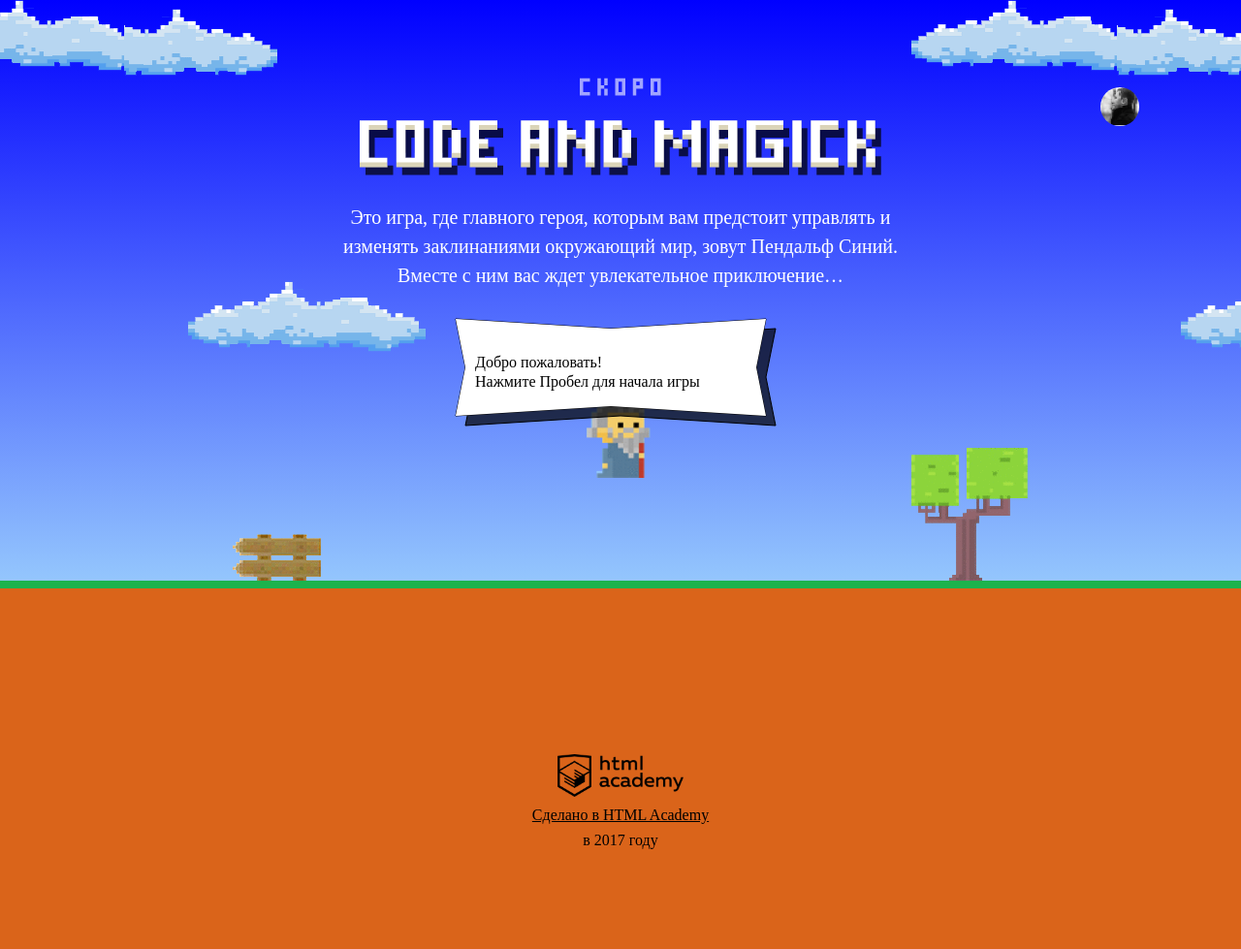
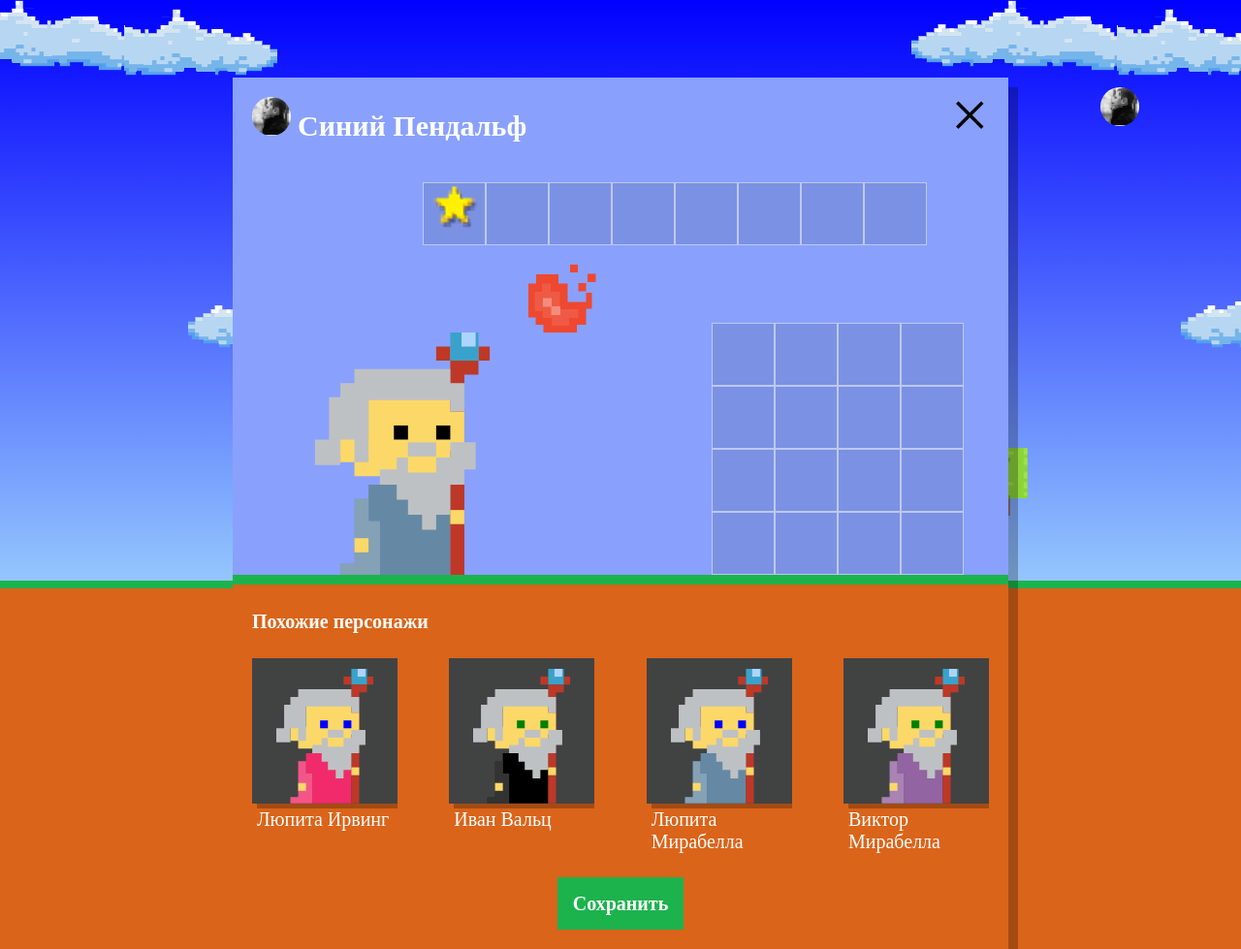
Before and after one commit to marypanasenko/192347-code-and-magick-20, a website: page index.html in a window 1280 px wide. Shown: the whole page at 97% size. Before the commit the page ends 899 px from the top, so only its background shows below. Drawn offline with Linux system fonts and the light colour scheme; a web font is replaced by a local one.

Commit message:
Выводим окно настроек, рендерим персонажей

```diff
--- a/index.html
+++ b/index.html
@@ -206,6 +206,6 @@ function getWizardY (gameFieldHeight) {
 </script>
 <script src="js/stat.js"></script>
 <script src="js/game.js"></script>
-
+<script src="js/setup.js"></script>
 </body>
 </html>
--- /dev/null
+++ b/js/setup.js
@@ -0,0 +1,39 @@
+'use strict';
+var WIZARD_NAMES = ['Иван', 'Хуан Себастьян', 'Мария', 'Кристоф', 'Виктор', 'Юлия', 'Люпита', 'Вашингтон'];
+var SENAME = ['да Марья', 'Верон', 'Мирабелла', 'Вальц', 'Онопко', 'Топольницкая', 'Нионго', 'Ирвинг'];
+var COAT_COLOR = ['rgb(101, 137, 164)', 'rgb(241, 43, 107)', 'rgb(146, 100, 161)', 'rgb(56, 159, 117)', 'rgb(215, 210, 55)', 'rgb(0, 0, 0)'];
+var EYES_COLOR = ['black', 'red', 'blue', 'yellow', 'green'];
+
+var userDialog = document.querySelector('.setup');
+userDialog.classList.remove('hidden');
+
+var similarListElement = document.querySelector('.setup-similar-list');
+var similarWizardTemplate = document.querySelector('#similar-wizard-template')
+  .content
+  .querySelector('.setup-similar-item');
+
+var getRandomInt = function (min, max) {
+  return Math.floor(Math.random() * (max - min)) + min;
+};
+
+var renderWizard = function (name, sename, coatColor, eyesColor) {
+  var wizardElement = similarWizardTemplate.cloneNode(true);
+
+  var nameSename = name + ' ' + sename;
+
+  wizardElement.querySelector('.setup-similar-label').textContent = nameSename;
+  wizardElement.querySelector('.wizard-coat').style.fill = coatColor;
+  wizardElement.querySelector('.wizard-eyes').style.fill = eyesColor;
+
+  return wizardElement;
+};
+var partsOfWizard = function (part) {
+  return part[getRandomInt(0, part.length)];
+};
+var fragment = document.createDocumentFragment();
+for (var i = 0; i < 4; i++) {
+  fragment.appendChild(renderWizard(partsOfWizard(WIZARD_NAMES), partsOfWizard(SENAME), partsOfWizard(COAT_COLOR), partsOfWizard(EYES_COLOR)));
+}
+similarListElement.appendChild(fragment);
+
+userDialog.querySelector('.setup-similar').classList.remove('hidden');
```
